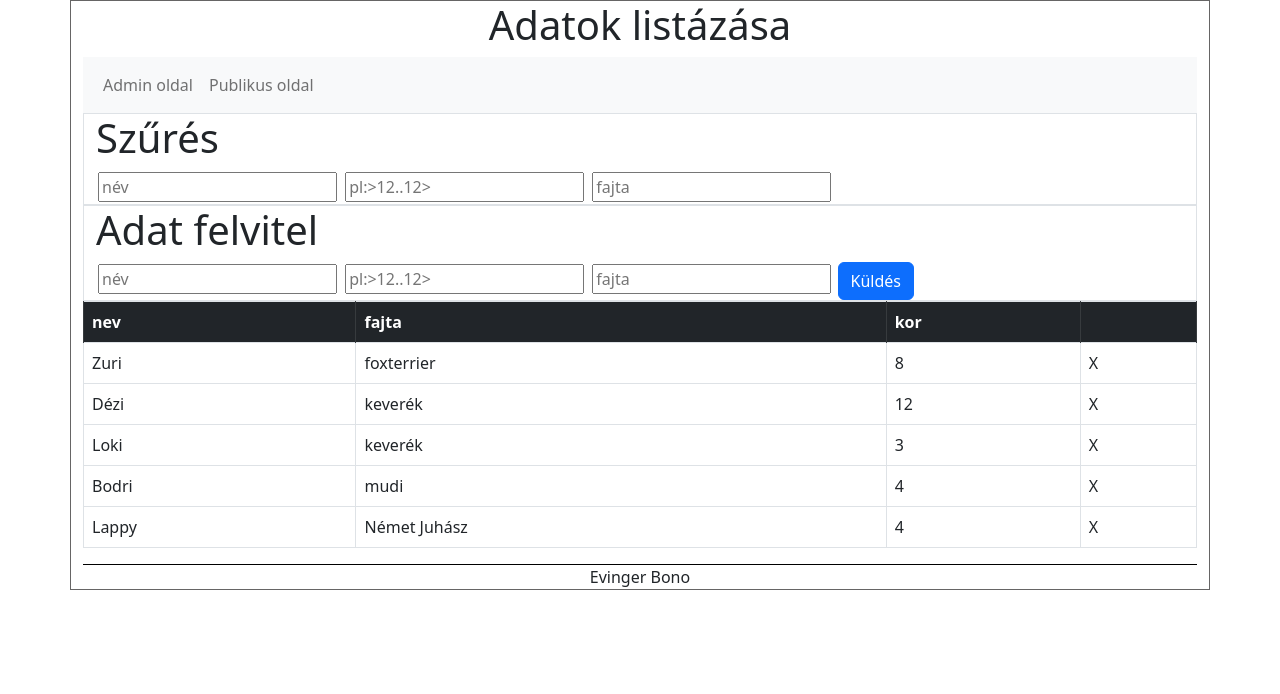
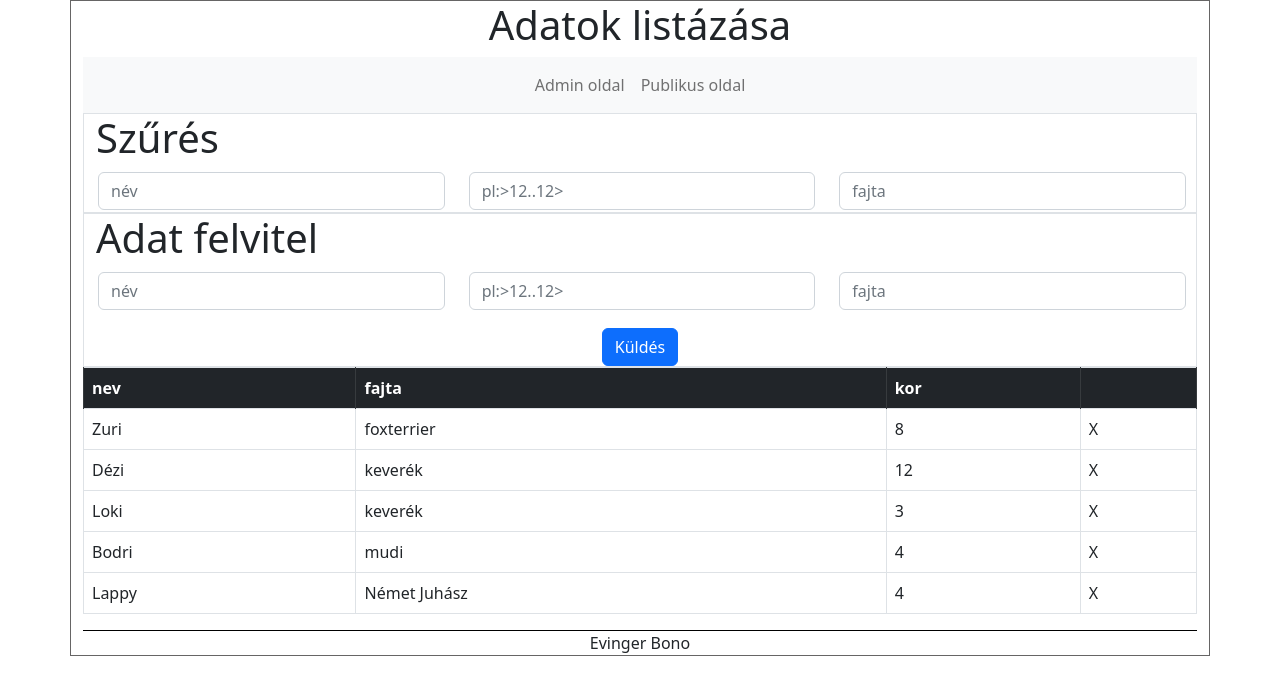
Before and after one commit to evingerbono/adatok_listazasa, a plain HTML site: page index.html in a window 1280 px wide. Drawn offline with nearby package versions, Linux system fonts and the light colour scheme.

Commit message:
reszponzivitás

```diff
--- a/index.html
+++ b/index.html
@@ -20,24 +20,48 @@
         </header>
         <nav class="navbar navbar-expand-sm bg-light">
             <div class="container-fluid">
-                <ul class="navbar-nav">
-                    <li class="nav-item"><a class="nav-link" href="index.html">Admin oldal</a></li>
-                    <li class="nav-item"><a class="nav-link" href="publikus.html">Publikus oldal</a></li>
-                </ul>
+                <button class="navbar-toggler" type="button" data-bs-toggle="collapse" data-bs-target="#navbarNav"
+                    aria-controls="navbarNav" aria-expanded="false" aria-label="Toggle navigation">
+                    <span class="navbar-toggler-icon"></span>
+                </button>
+                <div class="collapse navbar-collapse justify-content-center" id="navbarNav">
+                    <ul class="navbar-nav">
+                        <li class="nav-item"><a class="nav-link" href="index.html">Admin oldal</a></li>
+                        <li class="nav-item"><a class="nav-link" href="publikus.html">Publikus oldal</a></li>
+                    </ul>
+                </div>
             </div>
         </nav>
         <section class="border container">
             <h1>Szűrés</h1>
-            <input type="text" id="nev" placeholder="név" name="nev">
-            <input type="text" id="kor" placeholder="pl:>12..12>" name="kor">
-            <input type="text" id="fajta" placeholder="fajta" name="fajta">
+            <div class="row">
+                <div class="col-md-4">
+                    <input type="text" id="nev" placeholder="név" name="nev" class="form-control">
+                </div>
+                <div class="col-md-4">
+                    <input type="text" id="kor" placeholder="pl:>12..12>" name="kor" class="form-control">
+                </div>
+                <div class="col-md-4">
+                    <input type="text" id="fajta" placeholder="fajta" name="fajta" class="form-control">
+                </div>
+            </div>
         </section>
         <aside class="border container">
             <h1>Adat felvitel</h1>
-            <input type="text" id="nev2" placeholder="név" name="nev">
-            <input type="number" id="kor2" placeholder="pl:>12..12>" name="kor">
-            <input type="text" id="fajta2" placeholder="fajta" name="fajta">
-            <a id="kuldes" href=# class='btn btn-primary'>Küldés</a>
+            <div class="row">
+                <div class="col-md-4">
+                    <input type="text" id="nev2" placeholder="név" name="nev" class="form-control">
+                </div>
+                <div class="col-md-4">
+                    <input type="number" id="kor2" placeholder="pl:>12..12>" name="kor" class="form-control">
+                </div>
+                <div class="col-md-4">
+                    <input type="text" id="fajta2" placeholder="fajta" name="fajta" class="form-control">
+                </div>
+            </div>
+            <div class="text-center mt-3">
+                <a id="kuldes" href=# class='btn btn-primary'>Küldés</a>
+            </div>
         </aside>
         <article id="admin">
 
```
